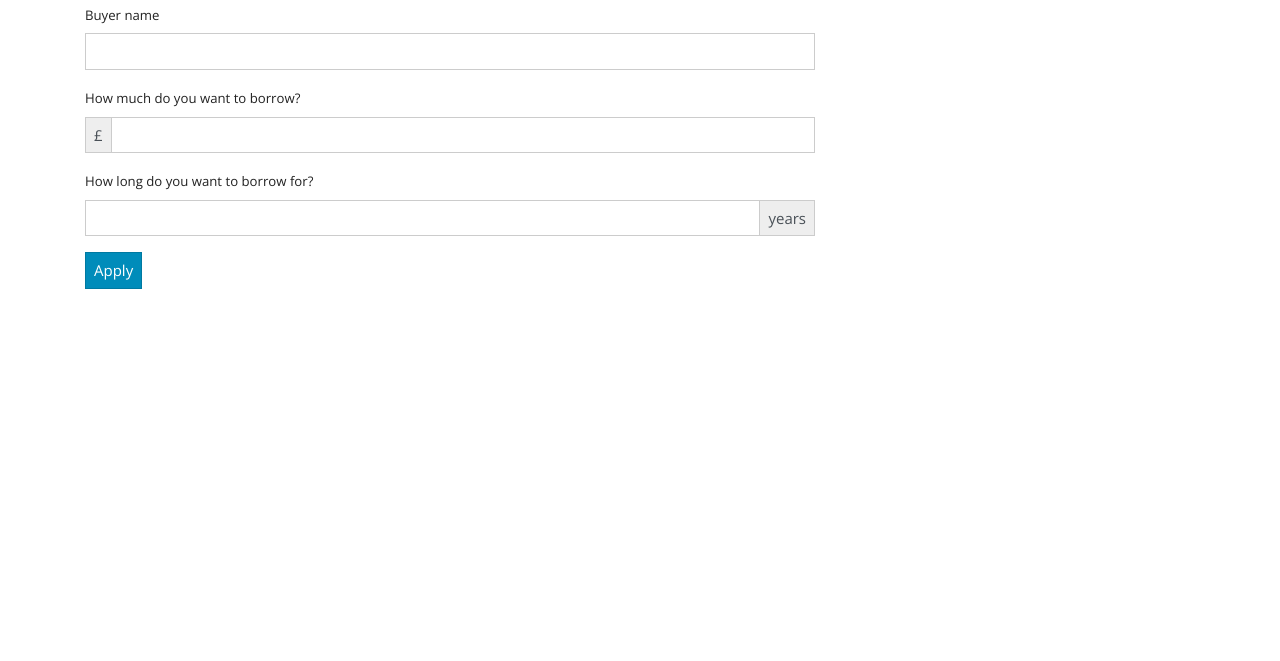
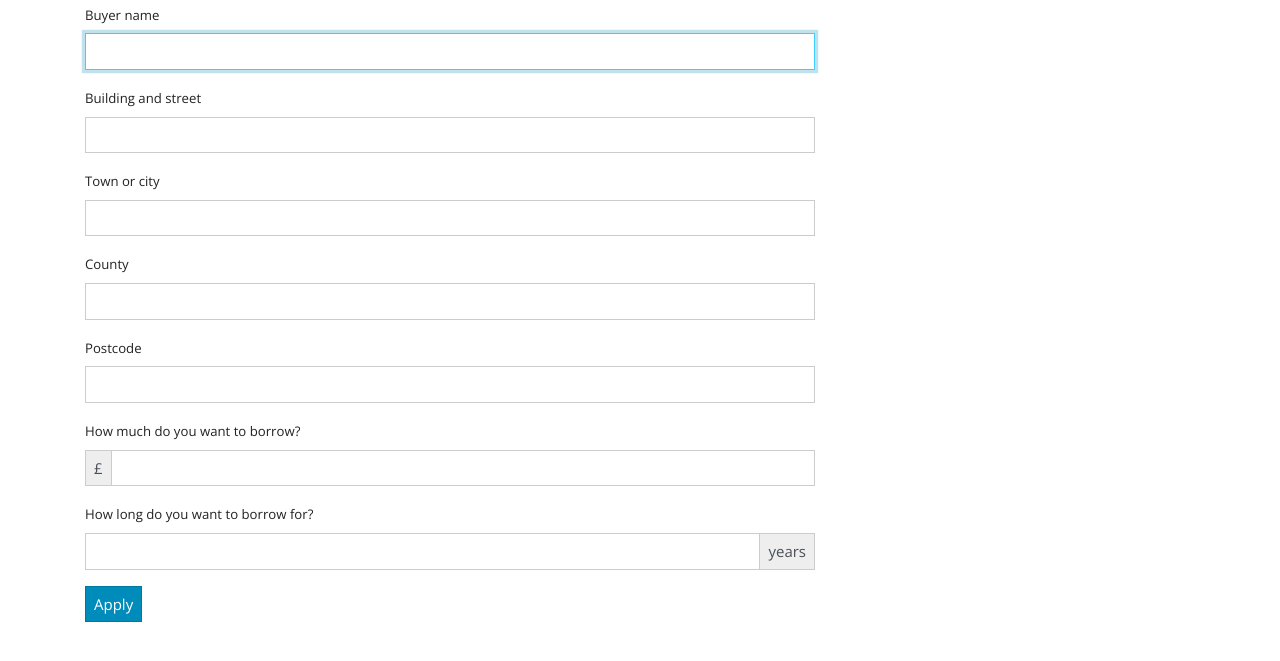
Before and after one commit to LandRegistry/digital-street-prototype, a website: page app/views/v0/buyer-agreement-in-principle.html in a window 1280 px wide. Shown: the part 105-766 px from the top of the page. Drawn offline with nearby package versions, Linux system fonts and the light colour scheme; files that its build step writes are made by us from their sources.

Commit message:
add address fields to pass through later

```diff
--- a/app/views/v0/buyer-agreement-in-principle.html
+++ b/app/views/v0/buyer-agreement-in-principle.html
@@ -23,7 +23,23 @@
         <form>
             <div class="form-group">
                 <label for="buyerName">Buyer name</label>
-                <input type="text" class="form-control" id="buyerName">
+                <input type="text" class="form-control" id="buyerName" autofocus>
+            </div>
+            <div class="form-group">
+                <label for="buildingStreet">Building and street</label>
+                <input type="text" class="form-control" id="buildingStreet">
+            </div>
+            <div class="form-group">
+                <label for="townCity">Town or city</label>
+                <input type="text" class="form-control" id="townCity">
+            </div>
+            <div class="form-group">
+                <label for="county">County</label>
+                <input type="text" class="form-control" id="county">
+            </div>
+            <div class="form-group">
+                <label for="postcode">Postcode</label>
+                <input type="text" class="form-control" id="postcode">
             </div>
             <div class="form-group">
                 <label for="amount">How much do you want to borrow?</label>
```
